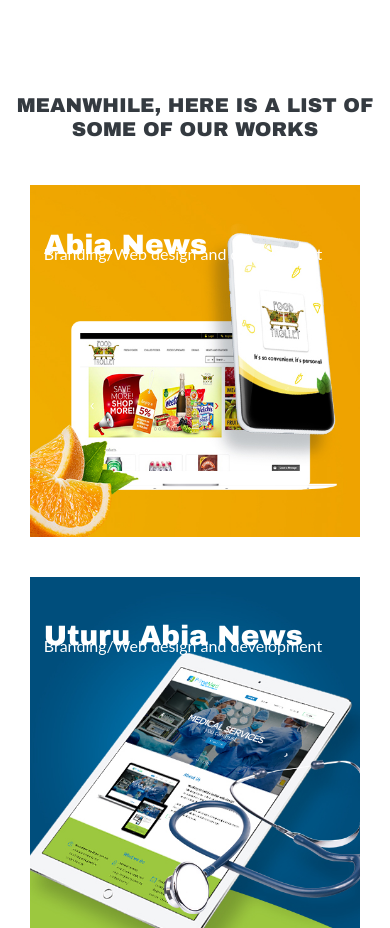
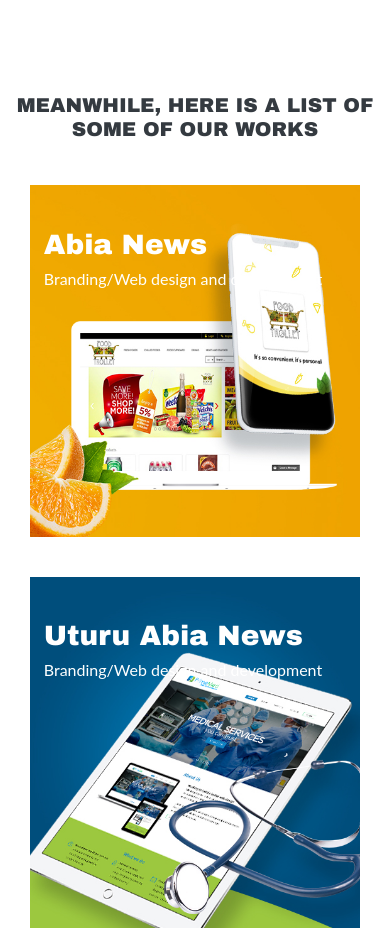
Before and after one commit to achugo/Infomall, a plain HTML site: page index.html in a window 390 px wide. Shown: the part 1038-1966 px from the top of the page. Drawn offline with Linux system fonts and the light colour scheme; a web font is replaced by a local one.

Commit message:
updated text on product pages for mobile view

```diff
--- a/css/style.css
+++ b/css/style.css
@@ -1,10 +1,4 @@
-/*--
-Author: W3layouts
-Author URL: http://w3layouts.com
-License: Creative Commons Attribution 3.0 Unported
-License URL: http://creativecommons.org/licenses/by/3.0/
---*/
-/*-- Reset Code --*/
+
 body {
     padding: 0;
     margin: 0;
@@ -1126,6 +1120,17 @@ h3.what-title {
 
 }
 
+@media(max-width:768px){
+    .service-offered{
+        position: absolute;
+        bottom: 70%;
+        left:8%;
+        color: white;
+
+    }
+
+}
+
 
 /* //inner services */
 /*-- faq-page --*/
```
